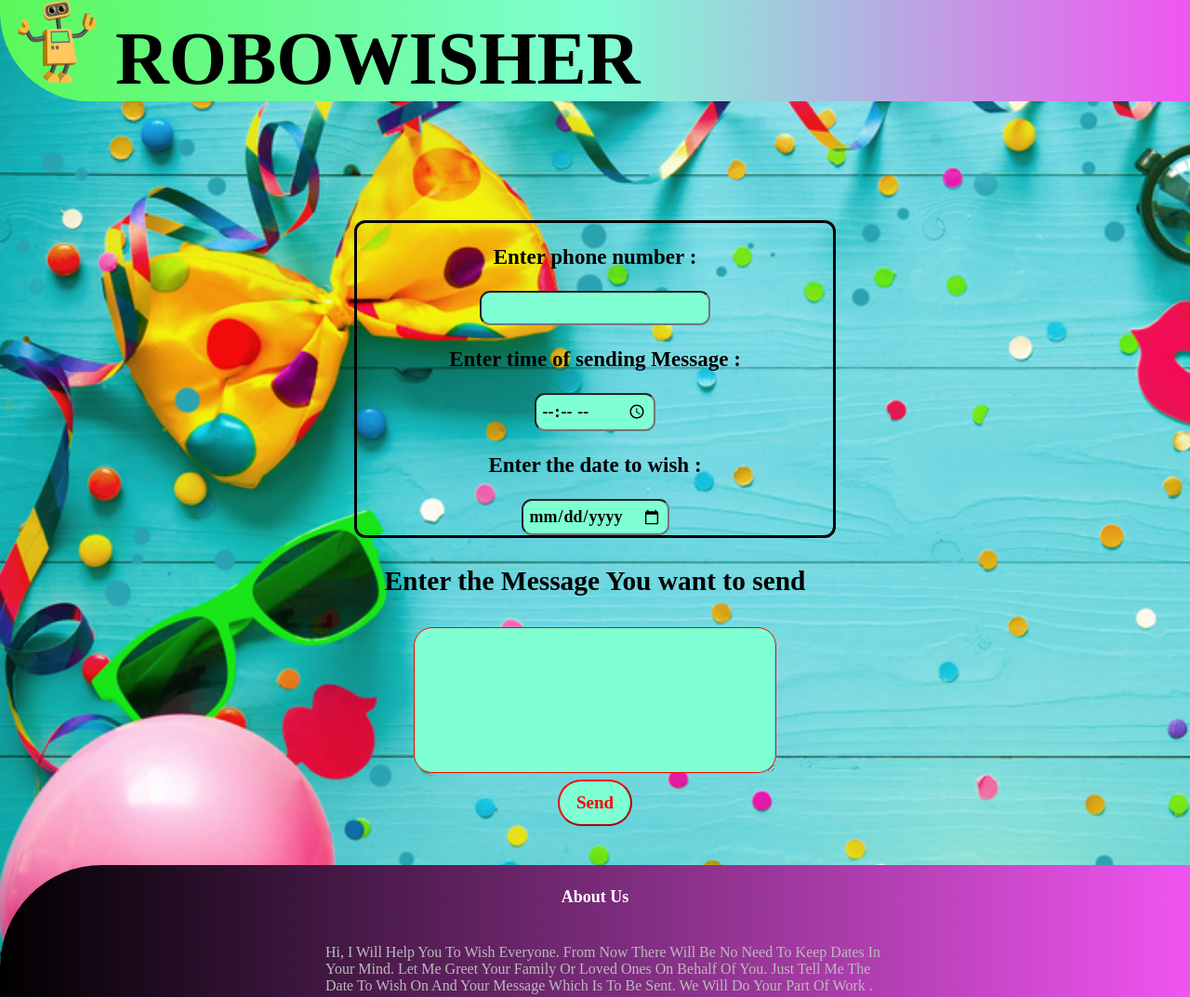
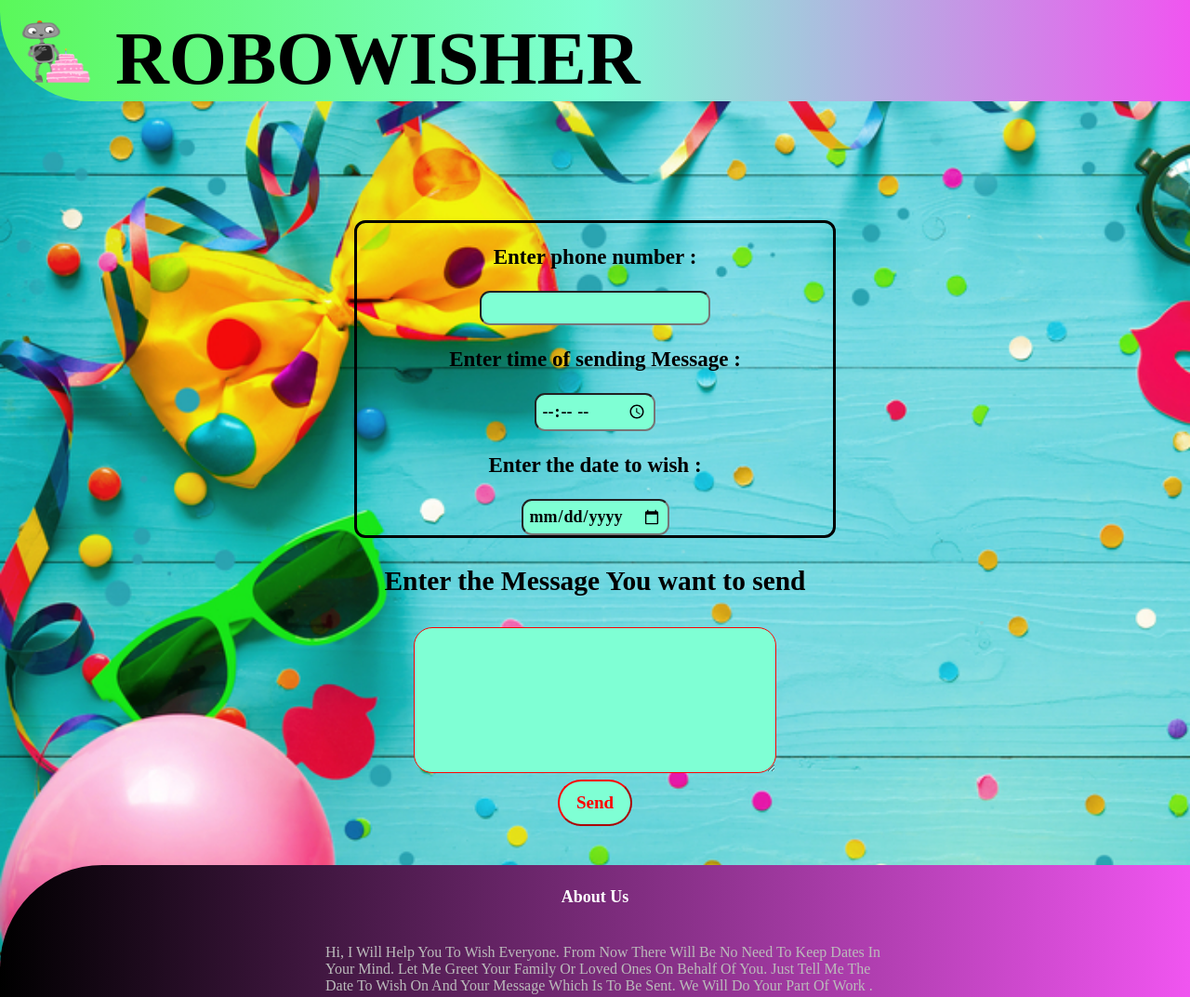
Before and after one commit to HarshVardhanSinghThakur/Robowisher, a plain HTML site: page index.html in a window 1280 px wide. Shown: the top 1073 px of the page at 93% size. Drawn offline with Linux system fonts and the light colour scheme.

Commit message:
Update index.html

```diff
--- a/index.html
+++ b/index.html
@@ -10,7 +10,7 @@
 </head>
 <body>
     <header>
-      <h1 class="title" ><img class="pic" src="robot_PNG82.png" height="90" width="85" alt="am bot"><strong >  ROBOWISHER </strong> </h1>
+      <h1 class="title" ><img class="pic" src="CB.gif" height="90" width="85" alt="am bot"><strong >  ROBOWISHER </strong> </h1>
        <div class="header_items">
 
          </div>
```
